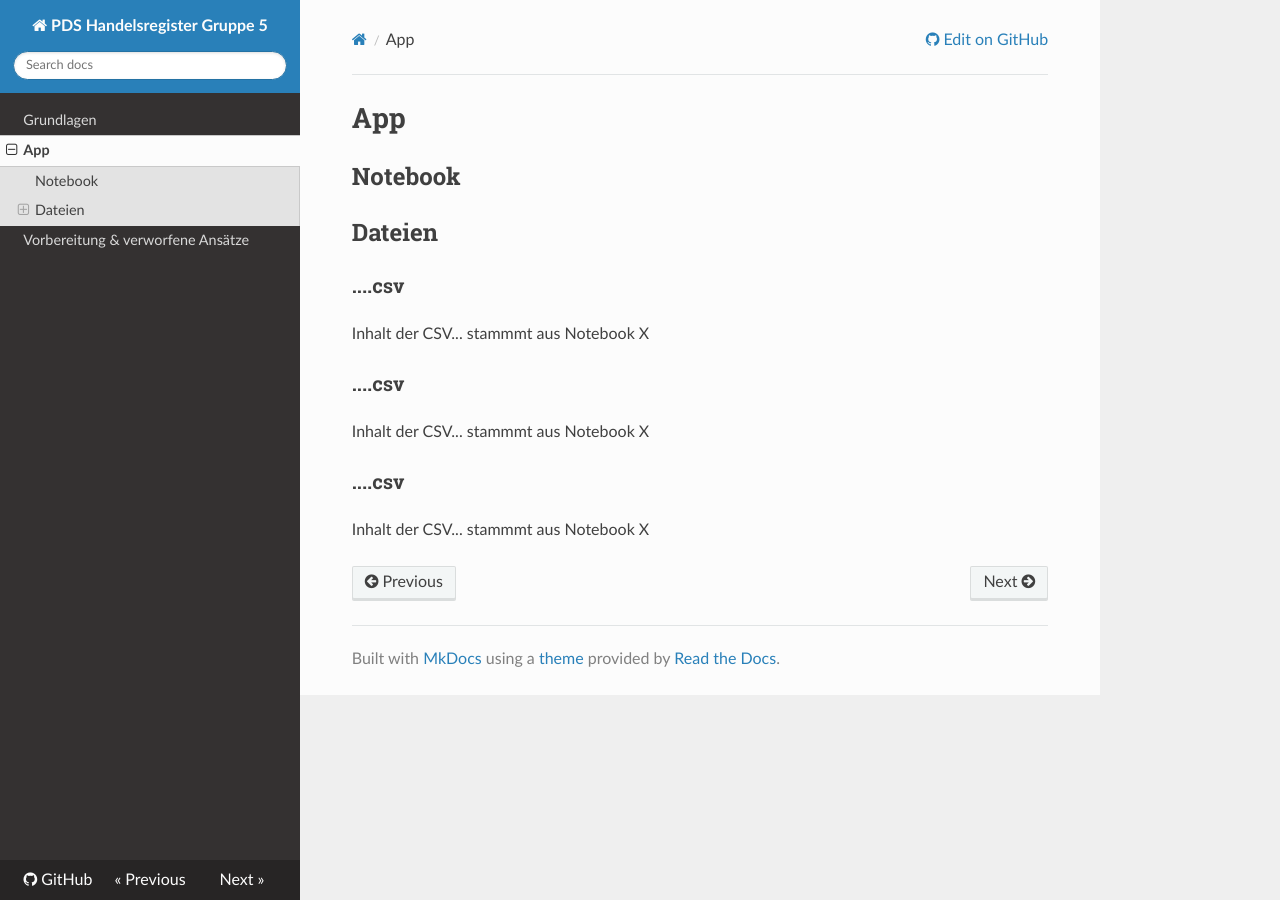
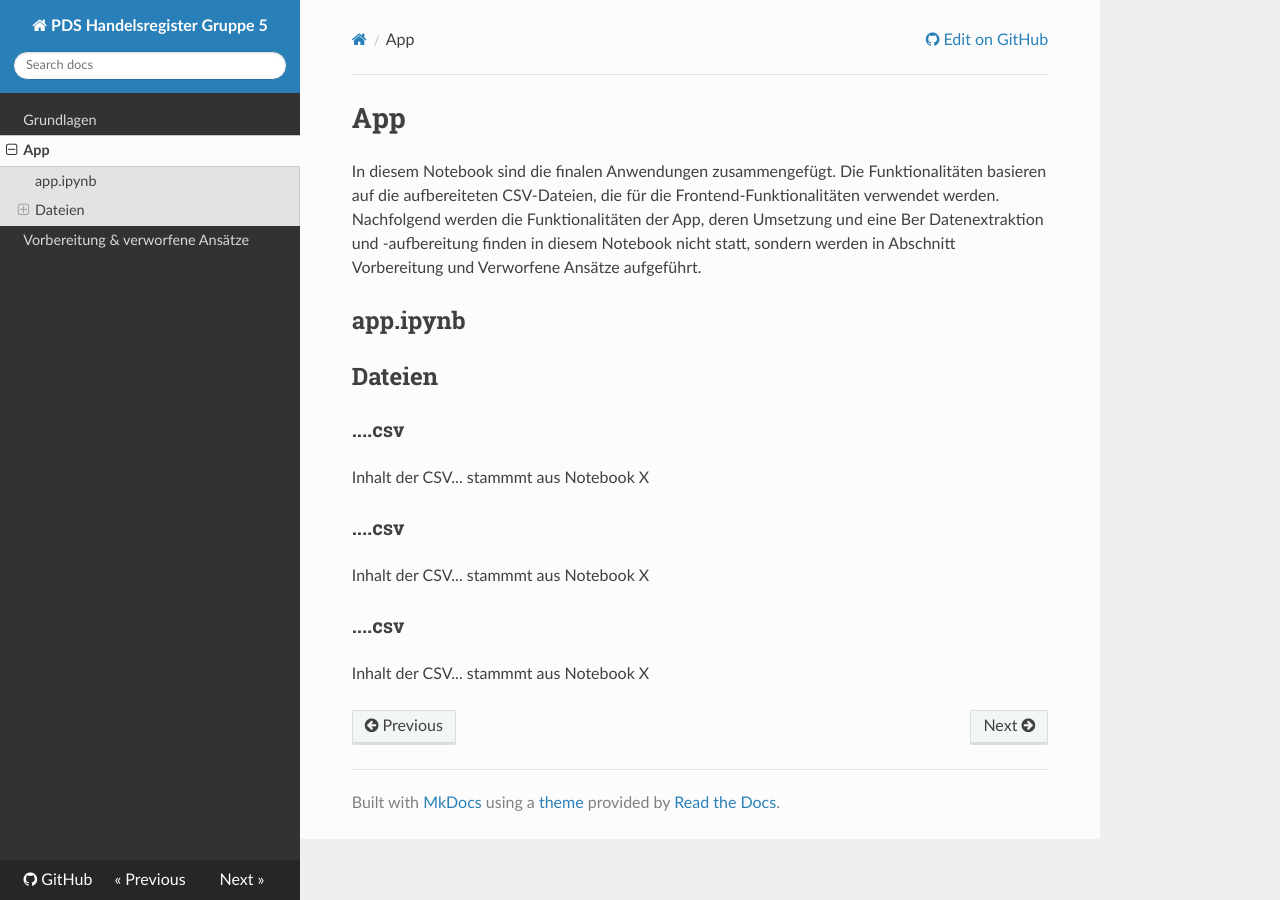
Before and after one commit to joschikahn/DokuPdsHandelsregisterGroup5, an MkDocs documentation site: the page built from docs/app.md, in a window 1280 px wide. Built offline with MkDocs 1.6.1, drawn with Linux system fonts in a browser that asks for light colours; nearby versions of some CDN libraries.

```diff
--- a/docs/app.md
+++ b/docs/app.md
@@ -1,8 +1,15 @@
 # App
+
+In diesem Notebook sind die finalen Anwendungen zusammengefügt. Die Funktionalitäten basieren auf die aufbereiteten CSV-Dateien, die für die Frontend-Funktionalitäten verwendet werden.
+Nachfolgend werden die Funktionalitäten der App, deren Umsetzung und eine Ber
+Datenextraktion und -aufbereitung finden in diesem Notebook nicht statt, sondern werden in Abschnitt Vorbereitung und Verworfene Ansätze aufgeführt.
+
+
+## app.ipynb
 
 
 
-## Notebook
+
 
 ## Dateien
 
```
Also changed, not shown: docs/vorbereitung_verworfeneAnsätze.md (+9 -13 lines).
